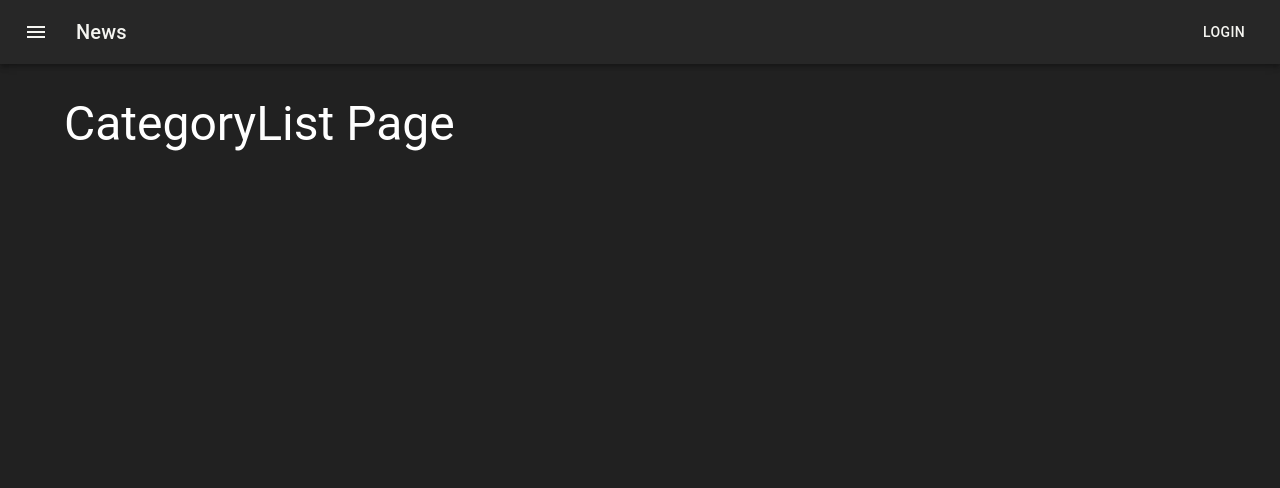
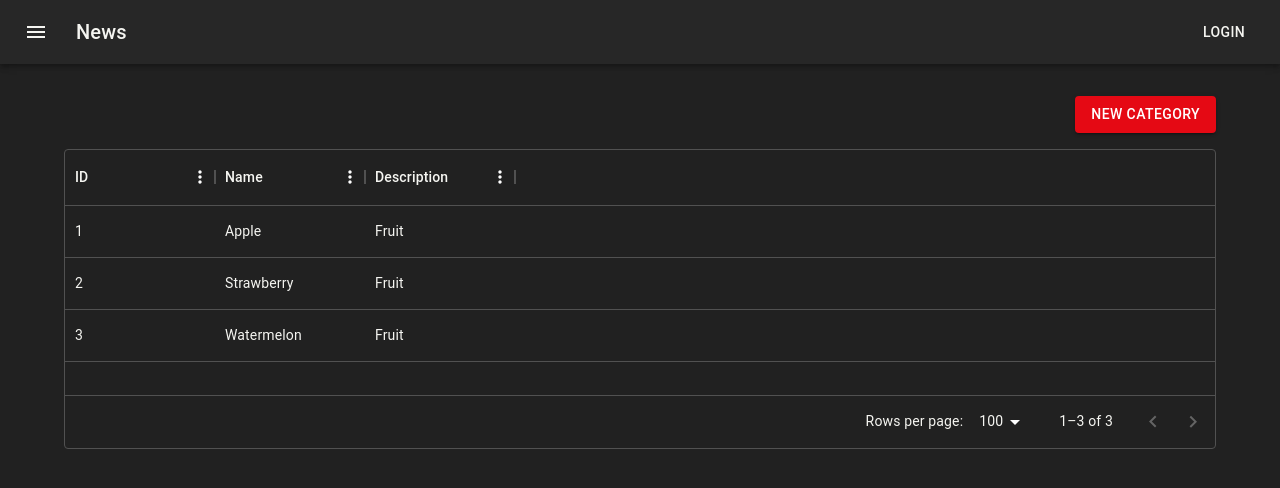
Before and after one commit to luiz8910/codeflix, a React (Create React App) app: page / in a window 1280 px wide. Shown: the top 488 px of the page. Built offline with nearby package versions, Linux system fonts and the light colour scheme.

Commit message:
Datagrid da listagem

```diff
--- a/package.json
+++ b/package.json
@@ -7,6 +7,7 @@
     "@emotion/styled": "^11.11.0",
     "@mui/icons-material": "^5.15.2",
     "@mui/material": "^5.15.2",
+    "@mui/x-data-grid": "^6.18.6",
     "@reduxjs/toolkit": "^1.9.7",
     "@testing-library/jest-dom": "^5.17.0",
     "@testing-library/react": "^13.4.0",
--- a/src/features/categories/ListCategory.tsx
+++ b/src/features/categories/ListCategory.tsx
@@ -1,13 +1,51 @@
-import { Box, Typography } from "@mui/material";
+import { Box, Button, Typography } from "@mui/material";
 import { useAppSelector } from "../../app/hooks";
 import { selectCategories } from "./categorySlice";
+import { Link } from "react-router-dom";
+import { DataGrid, GridRowsProp, GridColDef } from "@mui/x-data-grid";
 
 export const CategoryList = () => {
+  const categories = useAppSelector(selectCategories);
+
+  const rows: GridRowsProp = categories.map((category) => ({
+    id: category.id,
+    name: category.name,
+    description: category.description,
+  }));
+
+  /* const rows: GridRowsProp = [
+    { id: 1, col1: "Hello", col2: "World" },
+    { id: 2, col1: "DataGridPro", col2: "is Awesome" },
+    { id: 3, col1: "MUI", col2: "is Amazing" },
+  ]; */
+
+  const columns: GridColDef[] = [
+    { field: "id", headerName: "ID", width: 150 },
+    { field: "name", headerName: "Name", width: 150 },
+    { field: "description", headerName: "Description", width: 150 },
+  ];
+
   return (
-    <Box>
-      <Typography variant="h3" component="h1">
-        CategoryList Page
-      </Typography>
+    <Box maxWidth="lg" sx={{ mt: 4, mb: 4 }}>
+      <Box display="flex" justifyContent="flex-end">
+        <Button
+          variant="contained"
+          color="secondary"
+          component={Link}
+          to="/category/create"
+          style={{ marginBottom: "1rem" }}
+        >
+          New Category
+        </Button>
+      </Box>
+
+      {/* {categories.map((category) => (
+        <Typography key={category.id}>{category.name}</Typography>
+      ))} */}
+
+      <div style={{ height: 300, width: "100%" }}>
+        <DataGrid rows={rows} columns={columns} />
+      </div>
     </Box>
   );
 };
```
Also changed, not shown: 1 other file (tests, documents, lock files or other folders).
